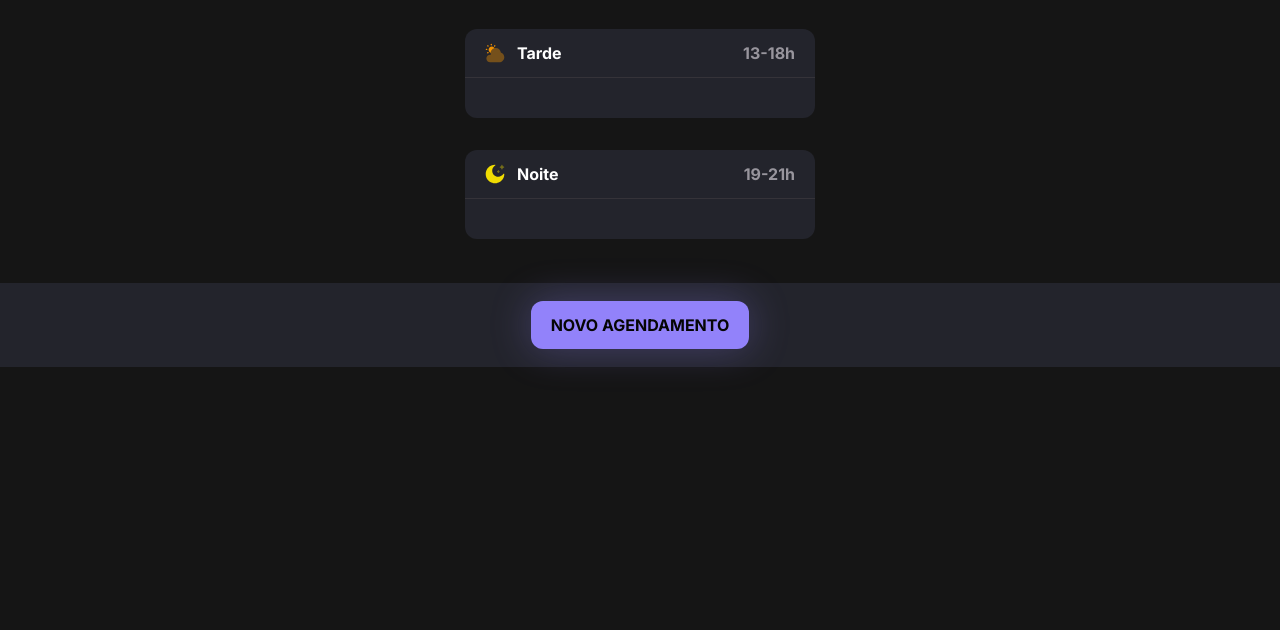
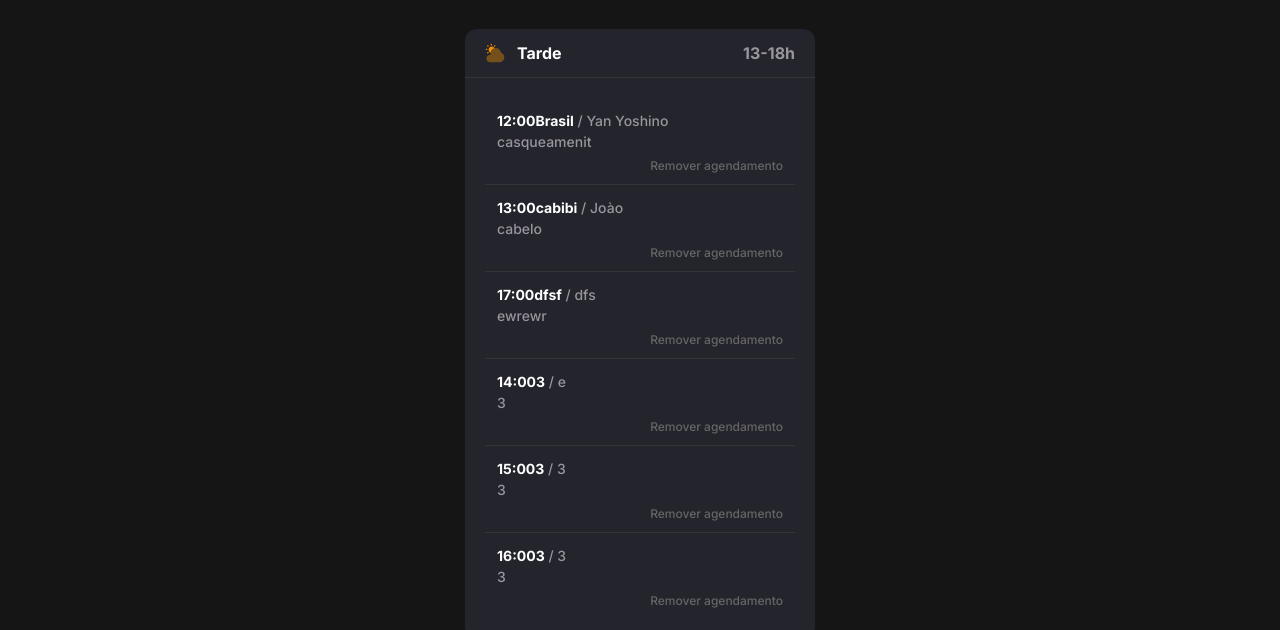
Before and after one commit to YanYoshino/agendamento-petshop, a website built with webpack: page index.html in a window 1280 px wide. Shown: the part 326-956 px from the top of the page. Before the commit the page ends 800 px from the top, so only its background shows below. Built offline with nearby package versions, Linux system fonts and the light colour scheme; data requests are answered from the project's data file; files whose address does not match are found by name.

Commit message:
feat: add schedule fetching, availability update, and daily display

```diff
--- a/index.html
+++ b/index.html
@@ -138,7 +138,7 @@
             <div class="input-wrapper">
                 <img src="./src/assets/icons/phone.svg" alt="Icone de telefone">
                 <input
-                type="text"
+                type="number"
                 id="phone"
                 placeholder="(00) 0 0000-0000"
                 class="schedule-input">
--- a/server.json
+++ b/server.json
@@ -1,3 +1,137 @@
 {
-    "schedules": []
+  "schedules": [
+    {
+      "id": "1758761769161",
+      "name": "Yan Yoshino",
+      "pet": "Brasil",
+      "description": "cabelo",
+      "when": "2025-09-24T12:00:00.000Z"
+    },
+    {
+      "id": "1758761790903",
+      "name": "Yan Yoshino",
+      "pet": "Brasil",
+      "description": "sdasd",
+      "when": "2025-09-24T13:00:00.000Z"
+    },
+    {
+      "id": "1758763497179",
+      "name": "djhfba",
+      "pet": "sndbfakj",
+      "description": "xm,cnzm,",
+      "when": "2025-09-25T12:00:00.000Z"
+    },
+    {
+      "id": "1758803477131",
+      "name": "Joào",
+      "pet": "cabibi",
+      "description": "Limpeza de anus",
+      "when": "2025-09-25T12:00:00.000Z"
+    },
+    {
+      "id": "1758803486797",
+      "name": "Joào",
+      "pet": "cabibi",
+      "description": "Limpeza de anus",
+      "when": "2025-09-25T13:00:00.000Z"
+    },
+    {
+      "id": "1758807936023",
+      "name": "sad",
+      "pet": "dsad",
+      "description": "3sda",
+      "when": "2025-09-25T15:00:00.000Z"
+    },
+    {
+      "id": "1758890838774",
+      "name": "Yan Yoshino",
+      "pet": "Brasil",
+      "description": "casqueamenit",
+      "when": "2025-09-26T12:00:00.000Z"
+    },
+    {
+      "id": "1758893208513",
+      "name": "Joào",
+      "pet": "cabibi",
+      "description": "cabelo",
+      "when": "2025-09-26T13:00:00.000Z"
+    },
+    {
+      "id": "1758911595597",
+      "name": "dfs",
+      "pet": "dfsf",
+      "description": "ewrewr",
+      "when": "2025-09-26T17:00:00.000Z"
+    },
+    {
+      "id": "1758912044039",
+      "name": "e",
+      "pet": "3",
+      "description": "3",
+      "when": "2025-09-26T14:00:00.000Z"
+    },
+    {
+      "id": "1758912052350",
+      "name": "3",
+      "pet": "3",
+      "description": "3",
+      "when": "2025-09-26T15:00:00.000Z"
+    },
+    {
+      "id": "1758912060161",
+      "name": "3",
+      "pet": "3",
+      "description": "3",
+      "when": "2025-09-26T16:00:00.000Z"
+    },
+    {
+      "id": "1758912068091",
+      "name": "3",
+      "pet": "3",
+      "description": "3",
+      "when": "2025-09-26T18:00:00.000Z"
+    },
+    {
+      "id": "1758912079028",
+      "name": "3",
+      "pet": "3",
+      "description": "3",
+      "when": "2025-09-26T19:00:00.000Z"
+    },
+    {
+      "id": "1758912086770",
+      "name": "3",
+      "pet": "3",
+      "description": "3",
+      "when": "2025-09-26T20:00:00.000Z"
+    },
+    {
+      "id": "1758912095132",
+      "name": "3",
+      "pet": "3",
+      "description": "3",
+      "when": "2025-09-26T21:00:00.000Z"
+    },
+    {
+      "id": "1758912104753",
+      "name": "3",
+      "pet": "3",
+      "description": "3",
+      "when": "2025-09-26T22:00:00.000Z"
+    },
+    {
+      "id": "1758912112080",
+      "name": "3",
+      "pet": "3",
+      "description": "3",
+      "when": "2025-09-26T23:00:00.000Z"
+    },
+    {
+      "id": "1758912120220",
+      "name": "3",
+      "pet": "3",
+      "description": "3",
+      "when": "2025-09-27T00:00:00.000Z"
+    }
+  ]
 }
--- a/src/main.js
+++ b/src/main.js
@@ -9,5 +9,6 @@ import "./style/schedule.css";
 import "./style/schedule-superimposed.css";
 
 //js
-import "./modules/schedule/button.js";
+import "./modules/schedules/button.js";
 import ".//modules/form/submit.js"
+import "./modules/page-load.js"
--- a/src/modules/form/format-time.js
+++ b/src/modules/form/format-time.js
@@ -1,6 +1,5 @@
 import { openingHours } from "../utils/opening.hours";
 
-const bookedHours = ["14:00"]; // você vai buscar isso do backend (exemplo até eu fazer)
 const timeSelect = document.querySelector("#time");
 
 // Gera as opções no <select>
@@ -12,12 +11,6 @@ export function populateHours() {
     option.value = hour;
     option.textContent = hour;
 
-    // Se já está reservado, desabilita
-    if (bookedHours.includes(hour)) {
-      option.disabled = true;
-      option.textContent = `${hour} (indisponível)`;
-    }
-
     timeSelect.appendChild(option);
   });
 }
--- a/src/modules/form/submit.js
+++ b/src/modules/form/submit.js
@@ -1,5 +1,4 @@
 import dayjs from "dayjs";
-import { populateHours } from "./format-time";
 import { scheduleNew } from "../../service/schedule-new";
 
 
@@ -19,10 +18,7 @@ const inputToday = dayjs(new Date()).format("YYYY-MM-DD");
 selectedDate.value = inputToday;
 selectedDate.min = inputToday;
 selectedDateHome.value = inputToday;
-selectedDateHome.min = inputToday;
 
-// Formatando hora
-populateHours();
 
 
 form.onsubmit = async (event) => {
@@ -70,6 +66,7 @@ form.onsubmit = async (event) => {
             description,
             when,
         })
+        location.reload();
 
     } catch (error) {
         alert("Não foi possível realizar o agendamento.")
--- a/src/modules/schedule/button.js
+++ /dev/null
@@ -1,19 +0,0 @@
-document.addEventListener("DOMContentLoaded", () => {
-    const openModalBtn = document.getElementById("openModalBtn");
-    const closeModalBtn = document.getElementById("cancel");
-    const container = document.getElementById("container");
-    const modal = document.getElementById("modal")
-
-    openModalBtn.addEventListener("click", () => {
-        document.body.classList.add("block");
-        container.classList.add("blur");
-        modal.classList.add("dp-block");
-    })
-
-    closeModalBtn.addEventListener("click", () => {
-        document.body.classList.remove("block");
-        container.classList.remove("blur");
-        modal.classList.remove("dp-block");
-    })
-
-})
--- /dev/null
+++ b/src/modules/schedules/load.js
@@ -0,0 +1,41 @@
+import { scheduleFetchByDay } from "../../service/schedule-fetch-by-day.js";
+import { updateAvailableTimes } from "./form-update.js";
+import { scheduleShow } from "./show.js";
+
+const selectedDate = document.getElementById("date-schedule");
+const selectedDateHome = document.getElementById("date");
+
+
+// Carrega toda vez que a data for alterada pelo usuário
+selectedDate.addEventListener("change", schedulesDay);
+
+// Função que chama updateAvailableTimes
+export async function schedulesDay() {
+    try {
+        const date = selectedDate.value;
+        const dailySchedules = await scheduleFetchByDay({ date });
+
+        // Atualiza o formulário, bloqueando os horários ocupados
+        updateAvailableTimes(dailySchedules);
+
+    } catch (error) {
+        console.error(error);
+        alert("Não foi possível carregar os agendamentos do dia.");
+    }
+}
+
+// Carrega toda vez que a data for alterada pelo usuário
+selectedDateHome.addEventListener("change", schedulesHome);
+
+// função que chama scheduleShow
+export async function schedulesHome() {
+    try {
+        const date = selectedDateHome.value;
+        const dailySchedulesHome = await scheduleFetchByDay({date});
+
+        scheduleShow({ dailySchedules: dailySchedulesHome });
+    } catch (error) {
+        console.error(error);
+        alert("Não foi possível carregar os agendamentos do dia.");
+    }
+}
--- /dev/null
+++ b/src/modules/schedules/show.js
@@ -0,0 +1,88 @@
+import dayjs from "dayjs";
+
+// Seleciona as UL de cada período
+const periodMorning = document.querySelector(".morning .ul");
+const periodAfternoon = document.querySelector(".afternoon .ul");
+const periodNight = document.querySelector(".nigth .ul");
+
+export function scheduleShow({ dailySchedules }) {
+  try {
+    // Limpa as listas
+    periodMorning.innerHTML = "";
+    periodAfternoon.innerHTML = "";
+    periodNight.innerHTML = "";
+
+    dailySchedules.forEach((schedule) => {
+      // Cria o li
+      const li = document.createElement("li");
+      li.classList.add("list");
+
+      // Cria a div
+      const infoDiv = document.createElement("div");
+      infoDiv.classList.add("info");
+      // Cria a hora
+      const hour = document.createElement("span");
+      hour.classList.add("hour");
+      hour.textContent = dayjs(schedule.when).format("HH:mm");
+      // Cria o animal
+      const animal = document.createElement("span");
+      animal.classList.add("animal");
+      animal.textContent = schedule.pet;
+      // Cria o nome
+      const name = document.createElement("small");
+      name.classList.add("name");
+      name.textContent = ` / ${schedule.name}`;
+
+      // Junta o nome ao lado do animal
+      animal.appendChild(name);
+      infoDiv.append(hour, animal);
+
+      // Cria a categoria
+      const category = document.createElement("p");
+      category.classList.add("category");
+      category.textContent = schedule.description;
+
+      // Cria o botão remover
+      const remove = document.createElement("span");
+      remove.classList.add("remove");
+      remove.textContent = "Remover agendamento";
+
+      // Monta o li completo
+      li.append(infoDiv, category, remove);
+
+      // Decide em qual lista vai
+      const hourValue = dayjs(schedule.when).hour();
+
+      if (hourValue < 12) {
+        // manhã
+        if (periodMorning.children.length > 0) {
+          // só adiciona se já existe outro item
+          li.classList.add("border-top");
+        }
+        // Adciona a li toda no periodo
+        periodMorning.appendChild(li);
+
+      } else if (hourValue >= 12 && hourValue < 18) {
+        // tarde
+        if (periodAfternoon.children.length > 0) {
+          // só adiciona se já existe outro item
+          li.classList.add("border-top");
+        }
+        // Adciona a li toda no periodo
+        periodAfternoon.appendChild(li);
+
+      } else {
+        // noite
+        if (periodNight.children.length > 0) {
+          // só adiciona se já existe outro item
+          li.classList.add("border-top");
+        }
+        // Adciona a li toda no periodo
+        periodNight.appendChild(li);
+      }
+    });
+  } catch (error) {
+    alert("Não foi possível exibir os agendamentos.");
+    console.error(error);
+  }
+}
--- a/src/modules/utils/opening.hours.js
+++ b/src/modules/utils/opening.hours.js
@@ -1,5 +1,5 @@
 export const openingHours = [
-    "9:00",
+    "09:00",
     "10:00",
     "11:00",
     "12:00",
--- /dev/null
+++ b/src/service/schedule-fetch-by-day.js
@@ -0,0 +1,26 @@
+import dayjs from "dayjs";
+import { apiConfig } from "./api-config.js";
+
+export async function scheduleFetchByDay({ date }) {
+    try {
+        // Faz a requisição para a api
+        const response = await fetch(`${apiConfig.baseURL}/schedules`);
+
+        // Verifica se a requisição foi bem-sucedida
+        if (!response.ok) {
+            throw new Error('Erro ao buscar os dados da API.');
+        }
+
+        // Converte a resposta para JSON
+        const data = await response.json();
+
+        // Filtra os agendamentos pelo dia selecionado
+        const dailySchedules = data.filter((schedule) => dayjs(date).isSame(schedule.when, "day"));
+
+        return dailySchedules;
+
+    } catch (error) {
+        console.error("Falha na requisição:", error);
+        alert("Não foi possível buscar os agendamentos do dia selecionado");
+    }
+}
```
